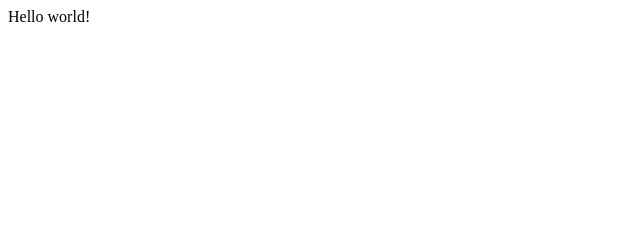
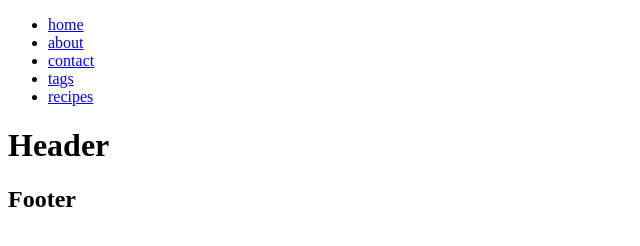
Before and after one commit to NigelMarshal/gatsby-recipes-app, a Gatsby site: page / in a window 1280 px wide. Shown: the whole page, without its empty margins (0-640 px from the left). Built offline with nearby package versions, Linux system fonts and the light colour scheme; Gatsby itself is replaced by a stand-in of ours.

Commit message:
feat(App): Set up page templates and style components config

```diff
--- a/gatsby-config.js
+++ b/gatsby-config.js
@@ -6,5 +6,5 @@
 
 module.exports = {
   /* Your site config here */
-  plugins: [],
+  plugins: [`gatsby-plugin-styled-components`],
 }
--- a/package.json
+++ b/package.json
@@ -14,9 +14,12 @@
     "test": "echo \"Write tests! -> https://gatsby.dev/unit-testing\" && exit 1"
   },
   "dependencies": {
+    "babel-plugin-styled-components": "^1.13.3",
     "gatsby": "^4.2.0",
+    "gatsby-plugin-styled-components": "^5.2.0",
     "react": "^17.0.1",
-    "react-dom": "^17.0.1"
+    "react-dom": "^17.0.1",
+    "styled-components": "^5.3.3"
   },
   "devDependencies": {
     "prettier": "^2.4.1"
--- /dev/null
+++ b/src/components/Footer.js
@@ -0,0 +1,11 @@
+import React from "react"
+
+const Footer = () => {
+  return (
+    <footer>
+      <h2>Footer</h2>
+    </footer>
+  )
+}
+
+export default Footer
--- /dev/null
+++ b/src/components/Layout.js
@@ -0,0 +1,14 @@
+import React from "react"
+import Navbar from "./Navbar"
+import Footer from "./Footer"
+const Layout = ({ children }) => {
+  return (
+    <>
+      <Navbar />
+      {children}
+      <Footer />
+    </>
+  )
+}
+
+export default Layout
--- /dev/null
+++ b/src/components/Navbar.js
@@ -0,0 +1,28 @@
+import React from "react"
+import { Link } from "gatsby"
+const Navbar = () => {
+  return (
+    <nav>
+      <ul>
+        <li>
+          <Link to="/">home</Link>
+        </li>
+        <li>
+          <Link to="/about">about</Link>
+        </li>
+        <li>
+          <Link to="/contact">contact</Link>
+        </li>
+        <li>
+          <Link to="/tags">tags</Link>
+        </li>
+
+        <li>
+          <Link to="/recipes">recipes</Link>
+        </li>
+      </ul>
+    </nav>
+  )
+}
+
+export default Navbar
--- a/src/pages/index.js
+++ b/src/pages/index.js
@@ -1,5 +1,11 @@
 import React from "react"
-
+import Layout from "../components/Layout"
 export default function Home() {
-  return <div>Hello world!</div>
+  return (
+    <div>
+      <Layout>
+        <h1>Header</h1>
+      </Layout>
+    </div>
+  )
 }
```
Also changed, not shown: src/pages/404.js (added, +14 -0 lines), src/pages/about.js (added, +14 -0 lines), src/pages/contact.js (added, +14 -0 lines), src/pages/recipes.js (added, +14 -0 lines), src/pages/tags.js (added, +14 -0 lines), 1 other file.
